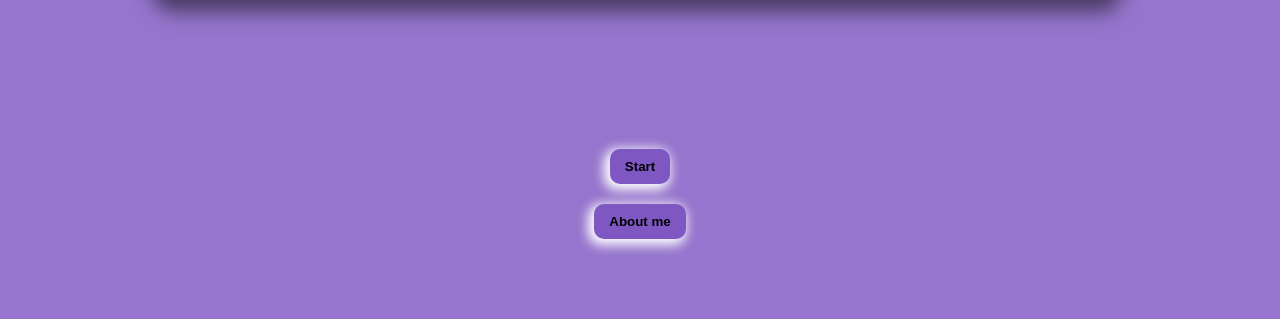
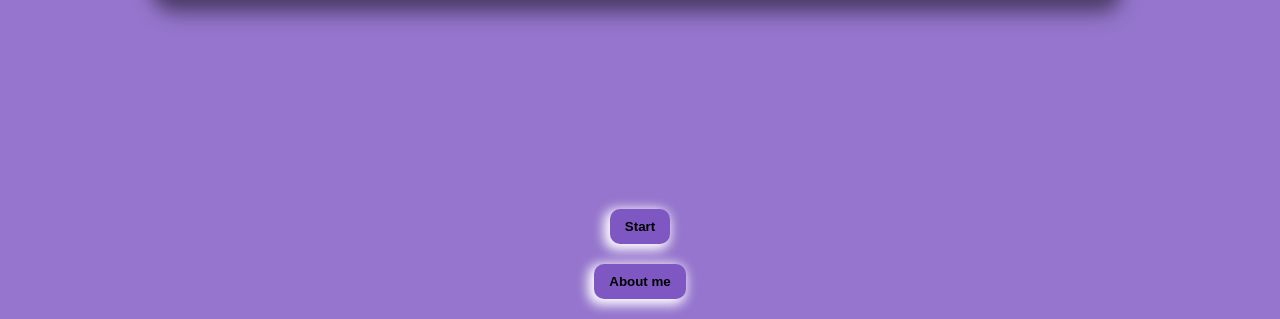
Before and after one commit to UvaishQureshi/Rapid-fire-quiz-game, a plain HTML site: page index.html in a window 1280 px wide. Shown: the part 481-800 px from the top of the page. Drawn offline with Linux system fonts and the light colour scheme.

Commit message:
Update style.css

```diff
--- a/style.css
+++ b/style.css
@@ -87,14 +87,14 @@
   align-items: center;
   justify-content: center;
   position: absolute;
-  bottom: 70px;
-  transform: translatey(70px);
+  bottom: 80px;
+  transform: translatey(0px);
   animation: buttonSlide 1s ease-out forwards;
 }
 
 @keyframes buttonSlide {
   to {
-    transform: translatey(0px);
+    transform: translatey(70px);
   }
 }
 
```
